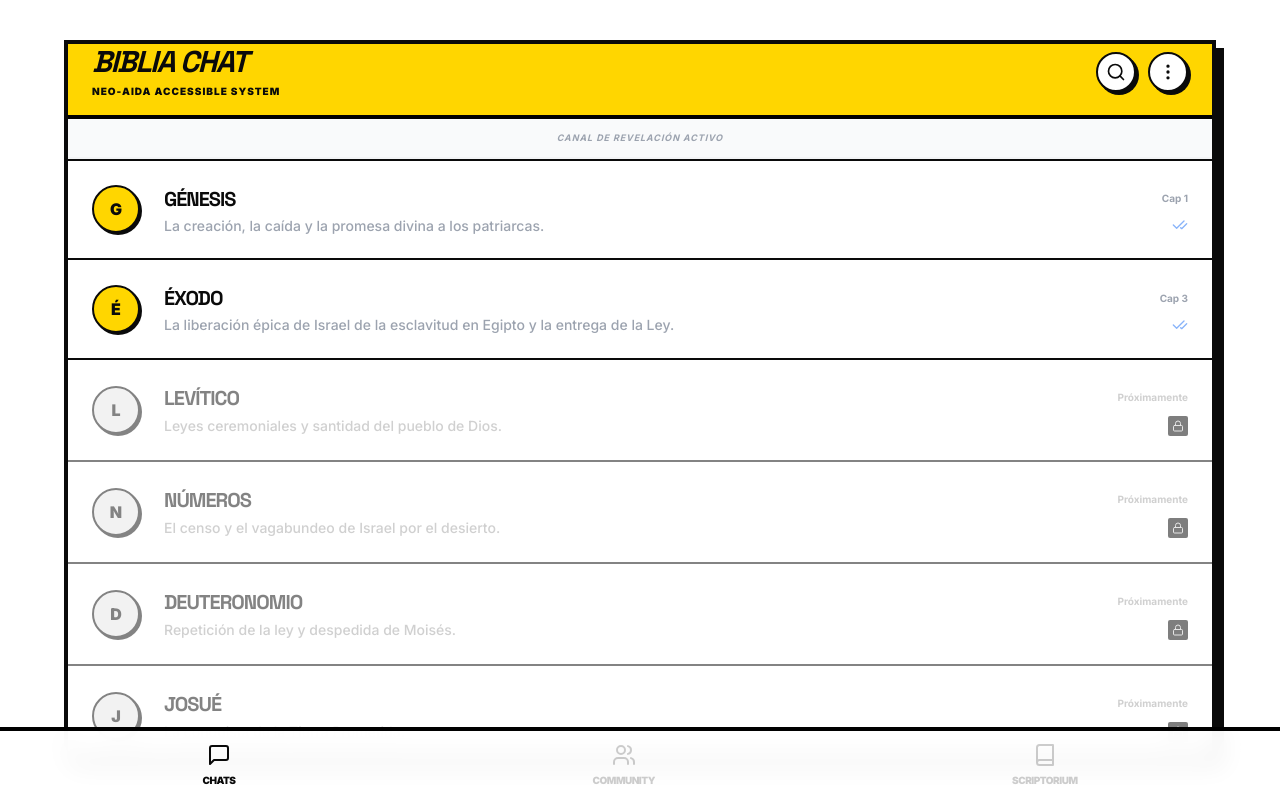
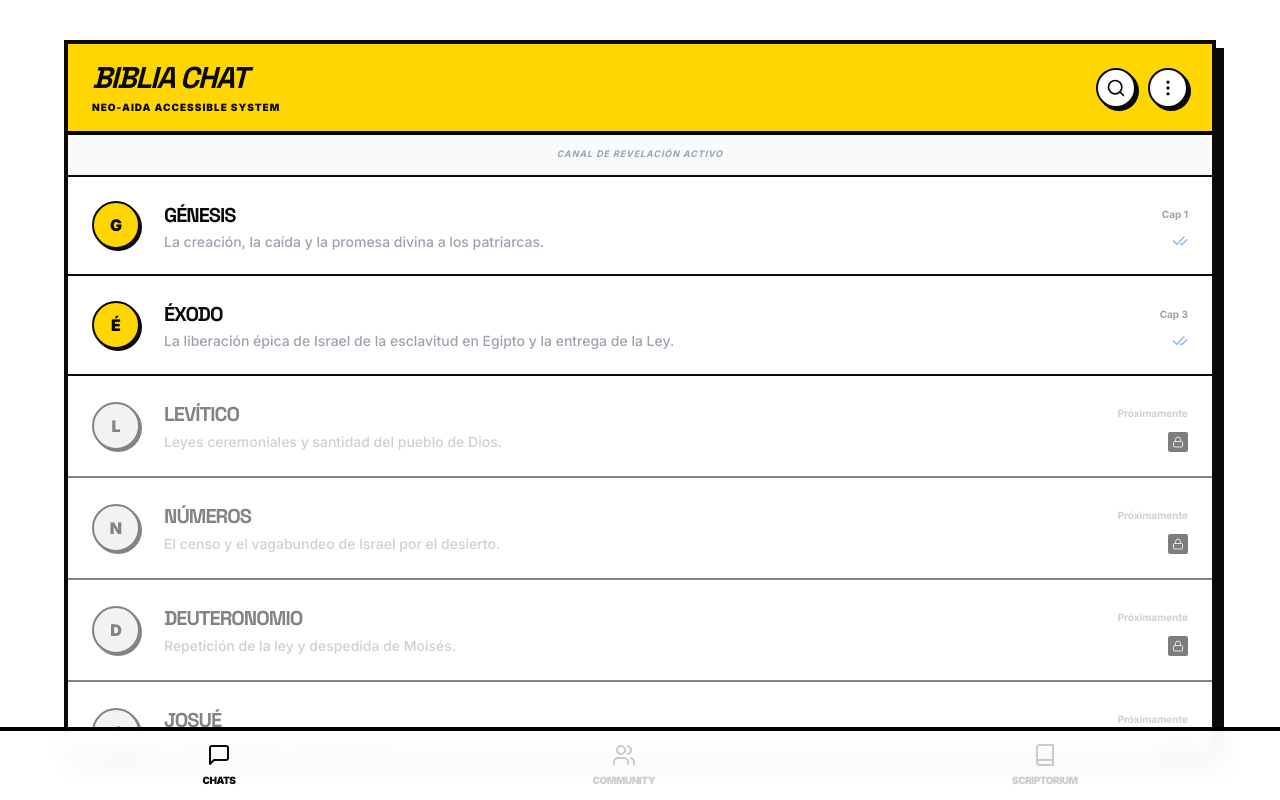
Before and after one commit to yojananyosef/bible-app-naas, a Next.js app: page / in a window 1280 px wide. Built offline with nearby package versions, Linux system fonts and the light colour scheme.

Commit message:
fix(ux): perfect vertical centering in headers by isolating safe areas

```diff
--- a/src/views/HomeView.tsx
+++ b/src/views/HomeView.tsx
@@ -45,7 +45,9 @@ export const HomeView: React.FC<HomeViewProps> = ({ onOpenChat }) => {
     return (
         <div className="h-full bg-white flex items-center justify-center overflow-hidden">
             <main data-viewport-scope="home" className="w-full max-w-6xl bg-white flex flex-col h-full sm:h-[90vh] overflow-hidden sm:border-4 sm:border-[#0A0A0A] sm:shadow-[8px_8px_0_#0A0A0A] sm:mx-auto font-sans">
-                <header data-aida="attention" className="border-b-4 border-black bg-[#FFD600] px-6 py-4 safe-top flex items-center justify-between shrink-0 relative z-50">
+                <header data-aida="attention" className="border-b-4 border-black bg-[#FFD600] shrink-0 relative z-50">
+                    <div className="safe-top" />
+                    <div className="px-6 py-4 flex items-center justify-between">
                         <div className="flex flex-col text-left">
                             <h1 className="text-2xl sm:text-3xl font-black uppercase tracking-tighter leading-none italic">BIBLIA CHAT</h1>
                             <span className="text-[9px] sm:text-[10px] font-black uppercase tracking-widest mt-1 opacity-100">Neo-AIDA Accessible System</span>
@@ -138,6 +140,7 @@ export const HomeView: React.FC<HomeViewProps> = ({ onOpenChat }) => {
                                 </AnimatePresence>
                             </div>
                         </div>
+                    </div>
 
                     <AnimatePresence>
                         {showHomeSearch && (
```
Lines whose indentation alone changed are shown as unchanged.
